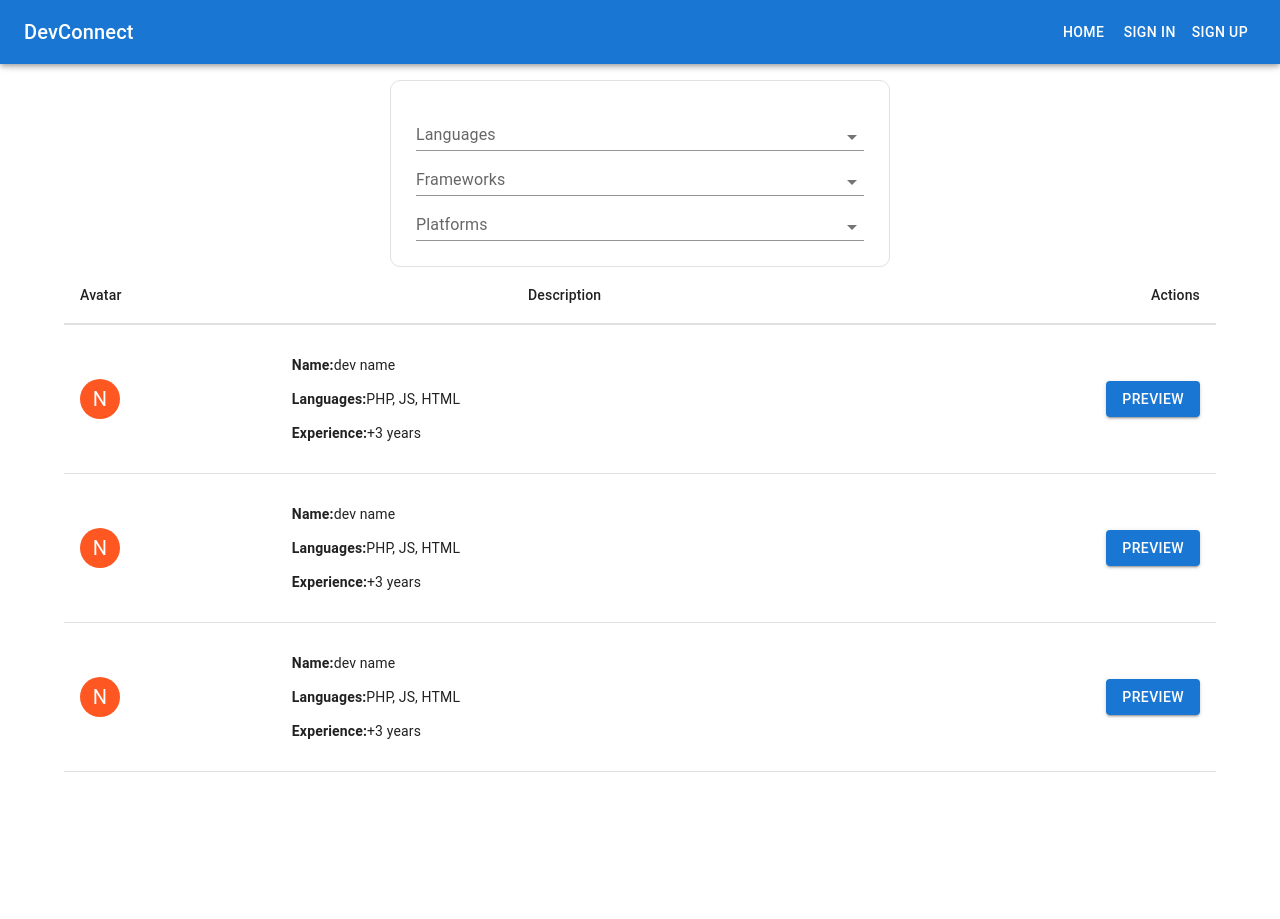
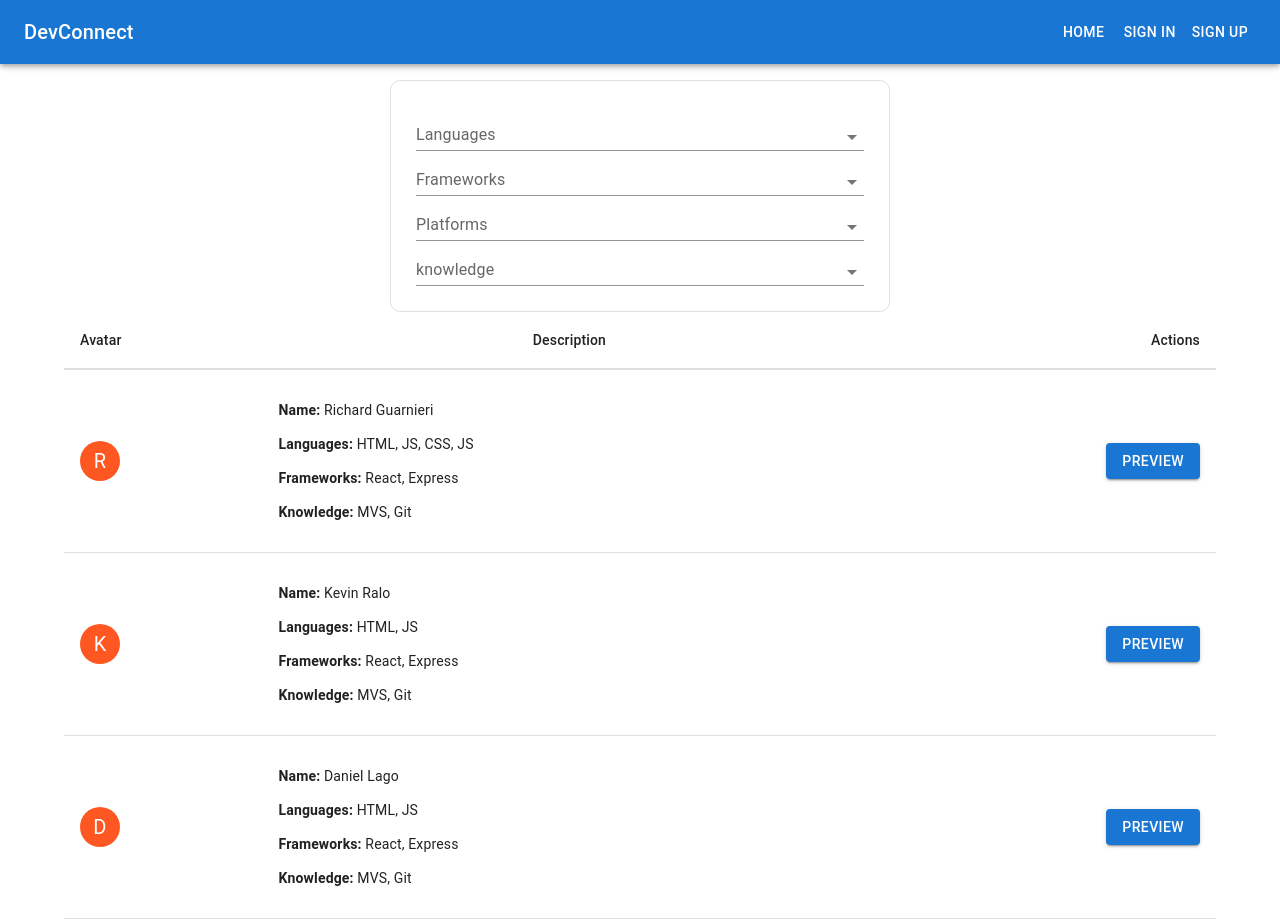
Before and after one commit to r-alo/dev-connect, a React (Create React App) app in the folder client/: page /recruiter in a window 1280 px wide. Before the commit the page ends 800 px from the top, so only its background shows below. Built offline with nearby package versions, Linux system fonts and the light colour scheme; the HTML template or start-up script is replaced by a standard one.

Commit message:
recruiter profile & highlight

```diff
--- a/client/src/App.js
+++ b/client/src/App.js
@@ -47,7 +47,7 @@ function App() {
             <Route path="/signin" element={<Signin />} />
             <Route path="/profile" element={<FreelanceProfile />} />
             <Route path="/recruiter" element={<RecruiterProfile />} />
-            <Route path="/highlight" element={ <FreelanceHighlight /> } />
+            <Route path="/highlight/:id" element={ <FreelanceHighlight /> } />
             <Route path="/freelancerForm" element={<FreelancerForm />} />
           </Routes>
         </div>
--- a/client/src/components/FreelancerForm.js
+++ b/client/src/components/FreelancerForm.js
@@ -43,7 +43,7 @@ const platforms = ["Heroku", "GitHub", "GitLab", "Node.js", "StackOverFlow", "Po
 const additionalKn = ["MVS", "Object-Oriented-Programming (OOP)", "Application Programming Interfaces (API)", "TDD", "Progressive Web Applications (PWA)", "Git", "Visual Studio Code"];
 
 //This is the form
-  const { html, css, javascript } = state;
+  // const { html, css, javascript } = state;
   return (
     <Container>
       <Grid>
--- a/client/src/pages/recruiterProfile.js
+++ b/client/src/pages/recruiterProfile.js
@@ -11,6 +11,160 @@ const filterOptions = createFilterOptions({
 });
 
 export default function RecruiterProfile() {
+    const data = [
+        {
+            _id: "1",
+            firstName: "Richard",
+            lastName: "Guarnieri",
+            email: "richard@mail.com",
+            phone: "5555",
+            github: "richard",
+            languages: [
+                {
+                    _id: "1",
+                    language: "HTML"
+                },
+                {
+                    _id: "2",
+                    language: "JS"
+                },
+                {
+                    _id: "3",
+                    language: "CSS"
+                },
+                {
+                    _id: "2",
+                    language: "JS"
+                }
+            ],
+            frameworks: [
+                {
+                    _id: "1",
+                    framework: "React"
+                },
+                {
+                    _id: "2",
+                    framework: "Express"
+                }
+            ],
+            platforms: [
+                {
+                    _id: "1",
+                    platform: "Heroku"
+                },
+                {
+                    _id: "2",
+                    platform: "Github"
+                }
+            ],
+            knowledge: [
+                {
+                    _id: "1",
+                    knowledge: "MVS"
+                },
+                {
+                    _id: "2",
+                    knowledge: "Git"
+                }
+            ],
+        },
+        {
+            _id: "2",
+            firstName: "Kevin",
+            lastName: "Ralo",
+            email: "Kevin@mail.com",
+            phone: "5555",
+            github: "Kevin",
+            languages: [
+                {
+                    _id: "1",
+                    language: "HTML"
+                },
+                {
+                    _id: "2",
+                    language: "JS"
+                }
+            ],
+            frameworks: [
+                {
+                    _id: "1",
+                    framework: "React"
+                },
+                {
+                    _id: "2",
+                    framework: "Express"
+                }
+            ],
+            platforms: [
+                {
+                    _id: "1",
+                    platform: "Heroku"
+                },
+                {
+                    _id: "2",
+                    platform: "Github"
+                }
+            ],
+            knowledge: [
+                {
+                    _id: "1",
+                    knowledge: "MVS"
+                },
+                {
+                    _id: "2",
+                    knowledge: "Git"
+                }
+            ],
+        },
+        {
+            _id: "3",
+            firstName: "Daniel",
+            lastName: "Lago",
+            email: "daniel@mail.com",
+            phone: "5555",
+            github: "Daniel",
+            languages: [
+                {
+                    _id: "1",
+                    language: "HTML"
+                },
+                {
+                    _id: "2",
+                    language: "JS"
+                }
+            ],
+            frameworks: [
+                {
+                    _id: "1",
+                    framework: "React"
+                },
+                {
+                    _id: "2",
+                    framework: "Express"
+                }
+            ],
+            platforms: [
+                {
+                    _id: "1",
+                    platform: "Heroku"
+                },
+                {
+                    _id: "2",
+                    platform: "Github"
+                }
+            ],
+            knowledge: [
+                {
+                    _id: "1",
+                    knowledge: "MVS"
+                },
+                {
+                    _id: "2",
+                    knowledge: "Git"
+                }
+            ],
+        }
+    ]
     return (
         <Container>
             <Stack className='recruiter-filter-container' spacing={2} sx={{ width: 500 }}>
@@ -63,6 +217,22 @@ export default function RecruiterProfile() {
                             />
                         )}
                     />
+                    <Autocomplete
+                        multiple
+                        id="size-small-standard-multi"
+                        size="small"
+                        options={knowledge}
+                        getOptionLabel={(option) => option.title}
+                        filterOptions={filterOptions}
+                        renderInput={(params) => (
+                            <TextField
+                                {...params}
+                                variant="standard"
+                                label="knowledge"
+                                placeholder="Object-Oriented-Programming (OOP)"
+                            />
+                        )}
+                    />
                 </div>
             </Stack>
             <TableContainer >
@@ -75,33 +245,34 @@ export default function RecruiterProfile() {
                         </TableRow>
                     </TableHead>
                     <TableBody>
-                        <TableRow>
-                            <TableCell><Avatar sx={{ bgcolor: deepOrange[500] }}>N</Avatar></TableCell>
-                            <TableCell align="left">
-                                <p><strong>Name:</strong>dev name</p>
-                                <p><strong>Languages:</strong>PHP, JS, HTML</p>
-                                <p><strong>Experience:</strong>+3 years</p>
-                            </TableCell>
-                            <TableCell align="right"><Button variant="contained">Preview</Button></TableCell>
-                        </TableRow>
-                        <TableRow>
-                            <TableCell><Avatar sx={{ bgcolor: deepOrange[500] }}>N</Avatar></TableCell>
-                            <TableCell align="left">
-                                <p><strong>Name:</strong>dev name</p>
-                                <p><strong>Languages:</strong>PHP, JS, HTML</p>
-                                <p><strong>Experience:</strong>+3 years</p>
-                            </TableCell>
-                            <TableCell align="right"><Button variant="contained">Preview</Button></TableCell>
-                        </TableRow>
-                        <TableRow>
-                            <TableCell><Avatar sx={{ bgcolor: deepOrange[500] }}>N</Avatar></TableCell>
-                            <TableCell align="left">
-                                <p><strong>Name:</strong>dev name</p>
-                                <p><strong>Languages:</strong>PHP, JS, HTML</p>
-                                <p><strong>Experience:</strong>+3 years</p>
-                            </TableCell>
-                            <TableCell align="right"><Button variant="contained">Preview</Button></TableCell>
-                        </TableRow>
+                        {
+                            data.map((dev) => {
+                                return (
+                                    <TableRow>
+                                        <TableCell><Avatar sx={{ bgcolor: deepOrange[500] }}>{dev.firstName.charAt(0)}</Avatar></TableCell>
+                                        <TableCell align="left">
+                                            <p><strong>Name: </strong>{dev.firstName} {dev.lastName}</p>
+                                            <p><strong>Languages: </strong>
+                                                {dev.languages.map((value, index) => {
+                                                    return ((index ? ', ' : '') + value.language)
+                                                })}
+                                            </p>
+                                            <p><strong>Frameworks: </strong>
+                                                {dev.frameworks.map((value, index) => {
+                                                    return ((index ? ', ' : '') + value.framework)
+                                                })}
+                                            </p>
+                                            <p><strong>Knowledge: </strong>
+                                                {dev.knowledge.map((value, index) => {
+                                                    return ((index ? ', ' : '') + value.knowledge)
+                                                })}
+                                            </p>
+                                        </TableCell>
+                                        <TableCell align="right"><Button variant="contained" href={'/highlight/' + dev._id}>Preview</Button></TableCell>
+                                    </TableRow>
+                                )
+                            })
+                        }
                     </TableBody>
                 </Table>
             </TableContainer>
@@ -111,25 +282,40 @@ export default function RecruiterProfile() {
 
 // options
 const languajes = [
+    { title: 'HTML' },
+    { title: 'CSS' },
     { title: 'Javascript' },
-    { title: 'Python' },
-    { title: 'Java' },
-    { title: 'PHP' },
-    { title: 'C#' },
-    { title: 'C++' },
-    { title: 'Typescript' },
+    { title: 'TypeScript' },
+    { title: 'My SQL' },
+    { title: 'MongoDB' },
+    { title: 'SASS' },
 ]
-
 const frameworks = [
-    { title: "React" },
-    { title: "Angular" },
-    { title: "Express" },
+    { title: "React.js" },
+    { title: "Bootstrap" },
     { title: "jQuery" },
-    { title: "Node.js" }
+    { title: "Express.js" },
+    { title: "Sequelize.js" },
+    { title: "Mongoose.js" },
+    { title: "Inquirer" },
+    { title: "Tailwind" },
+    { title: "Jest" }
 ]
 
 const platforms = [
-    { title: "Github" },
+    { title: "Heroku" },
+    { title: "GitHub" },
+    { title: "GitLab" },
+    { title: "StackOverFlow" },
     { title: "VSCode" },
-    { title: "Postman" },
+    { title: "Postman" }
 ]
+const knowledge = [
+    { title: "MVS" },
+    { title: "Object-Oriented-Programming (OOP)" },
+    { title: "Application Programming Interfaces (API)" },
+    { title: "TDD" },
+    { title: "Progressive Web Applications (PWA)" },
+    { title: "Git" },
+    { title: "Visual Studio Code" }
+]
```
Also changed, not shown: client/src/pages/freelanceHighlight.js (+16 -6 lines).
